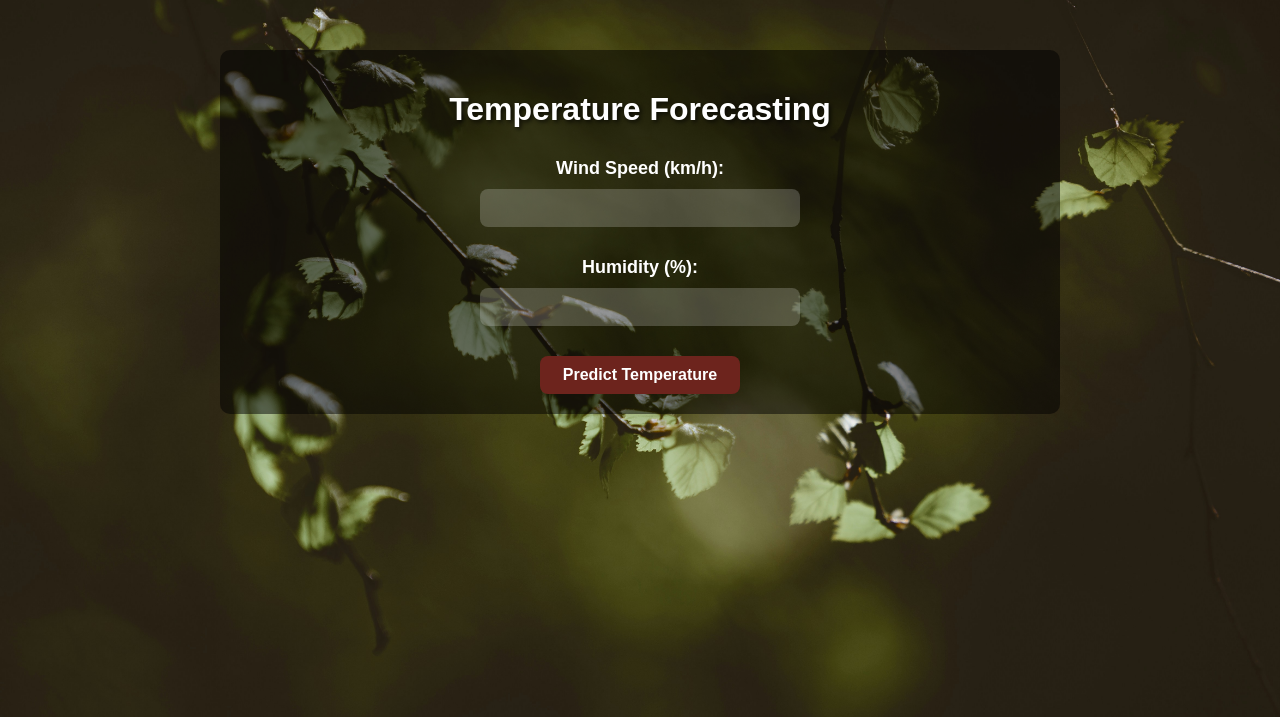
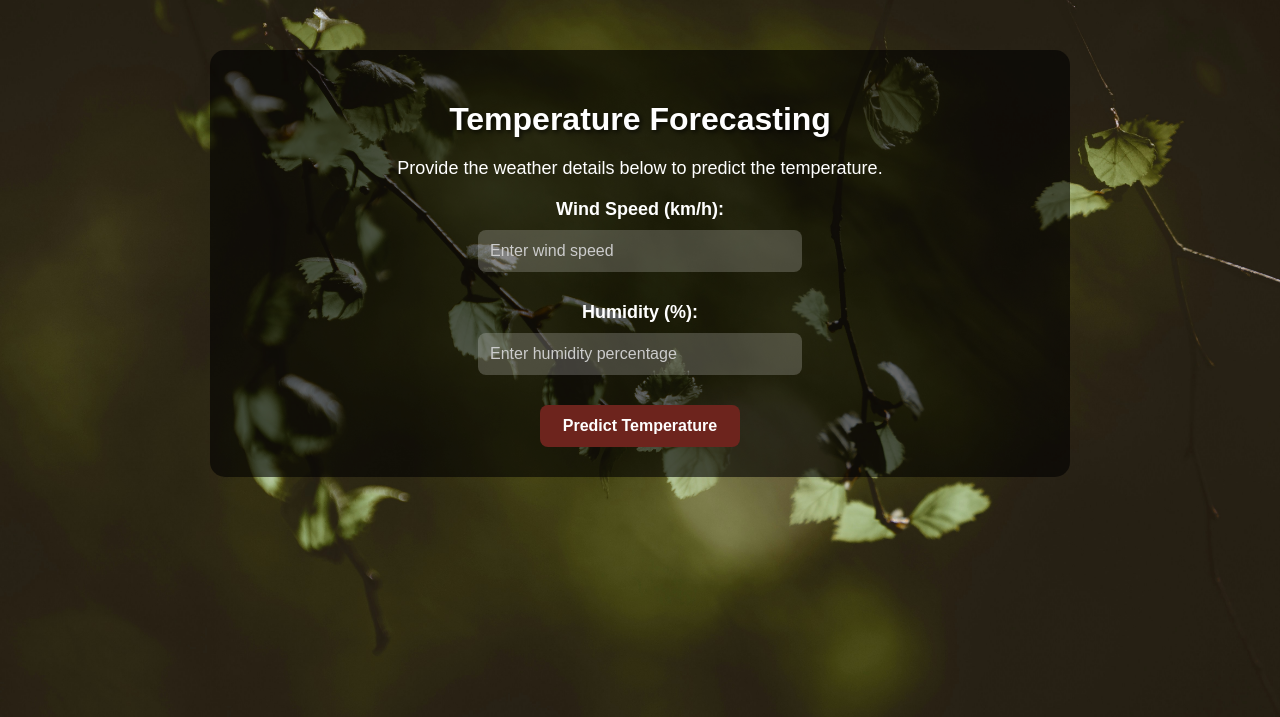
Before and after one commit to Shifu34/MLOPs-Project, a Flask app: page /predict in a window 1280 px wide. Shown: the top 717 px of the page. Run offline with Flask 2, Linux system fonts and the light colour scheme; a user stored in the database is signed in; parts of the project's set-up code (start-up, migrations or seed data) failed here and were passed over.

Commit message:
Updated fronted

```diff
--- a/Frontend/static/style.css
+++ b/Frontend/static/style.css
@@ -8,14 +8,18 @@ body {
 .container {
     max-width: 800px;
     margin: 50px auto;
-    padding: 20px;
+    padding: 30px;
     text-align: center;
-    background: rgba(0, 0, 0, 0.5); /* Slightly dark background to improve readability */
-    border-radius: 10px;
+    background: rgba(0, 0, 0, 0.6);
+    border-radius: 15px;
 }
 h1 {
-    margin-bottom: 30px;
-    text-shadow: 2px 2px 4px rgba(0, 0, 0, 0.7); /* Text shadow for better contrast */
+    margin-bottom: 20px;
+    text-shadow: 2px 2px 5px rgba(0, 0, 0, 0.8);
+}
+p {
+    margin-bottom: 20px;
+    font-size: 18px;
 }
 label {
     font-size: 18px;
@@ -26,8 +30,9 @@ label {
 }
 input[type="text"],
 input[type="password"] {
-    width: 300px;
-    padding: 10px;
+    width: 100%;
+    max-width: 300px;
+    padding: 12px;
     margin: 10px 0;
     border-radius: 8px;
     border: none;
@@ -42,7 +47,7 @@ input[type="password"]::placeholder {
 }
 button {
     width: 200px;
-    padding: 10px;
+    padding: 12px;
     border: none;
     border-radius: 8px;
     background: #6d241d;
@@ -51,15 +56,17 @@ button {
     font-weight: bold;
     margin-top: 20px;
     cursor: pointer;
+    transition: all 0.3s ease;
 }
 button:hover {
     background: #e05650;
+    transform: scale(1.05);
 }
 .result-box {
-    margin-top: 50px;
-    padding: 30px;
-    background: rgba(255, 255, 255, 0.2); /* Transparent effect */
+    margin-top: 30px;
+    padding: 20px;
+    background: rgba(255, 255, 255, 0.2);
     border-radius: 10px;
-    text-align: center;
-    color: white;
+    color: #ffffff;
+    text-shadow: 1px 1px 3px rgba(0, 0, 0, 0.7);
 }
--- a/Frontend/templates/login.html
+++ b/Frontend/templates/login.html
@@ -7,9 +7,10 @@
 <body>
     <div class="container">
         <h1>Log In</h1>
+        <p>Please enter your credentials to access your account.</p>
         <form action="/login" method="POST">
-            <input type="text" name="username" placeholder="Username" required />
-            <input type="password" name="password" placeholder="Password" required />
+            <input type="text" name="username" placeholder="Enter your username" required />
+            <input type="password" name="password" placeholder="Enter your password" required />
             <br>
             <button type="submit">Log In</button>
         </form>
--- a/Frontend/templates/predict.html
+++ b/Frontend/templates/predict.html
@@ -7,12 +7,13 @@
 <body>
     <div class="container">
         <h1>Temperature Forecasting</h1>
+        <p>Provide the weather details below to predict the temperature.</p>
         <form action="/process" method="POST">
             <label for="wind">Wind Speed (km/h):</label>
-            <input type="text" id="wind" name="wind" required>
+            <input type="text" id="wind" name="wind" placeholder="Enter wind speed" required>
 
             <label for="humidity">Humidity (%):</label>
-            <input type="text" id="humidity" name="humidity" required>
+            <input type="text" id="humidity" name="humidity" placeholder="Enter humidity percentage" required>
             <br>
             <button type="submit">Predict Temperature</button>
         </form>
--- a/Frontend/templates/signup.html
+++ b/Frontend/templates/signup.html
@@ -7,9 +7,10 @@
 <body>
     <div class="container">
         <h1>Sign Up</h1>
+        <p>Create a new account to start predicting weather!</p>
         <form action="/signup" method="POST">
-            <input type="text" name="username" placeholder="Username" required />
-            <input type="password" name="password" placeholder="Password" required />
+            <input type="text" name="username" placeholder="Choose a username" required />
+            <input type="password" name="password" placeholder="Create a password" required />
             <br>
             <button type="submit">Sign Up</button>
         </form>
```
Also changed, not shown: Frontend/templates/index.html (+5 -2 lines).
